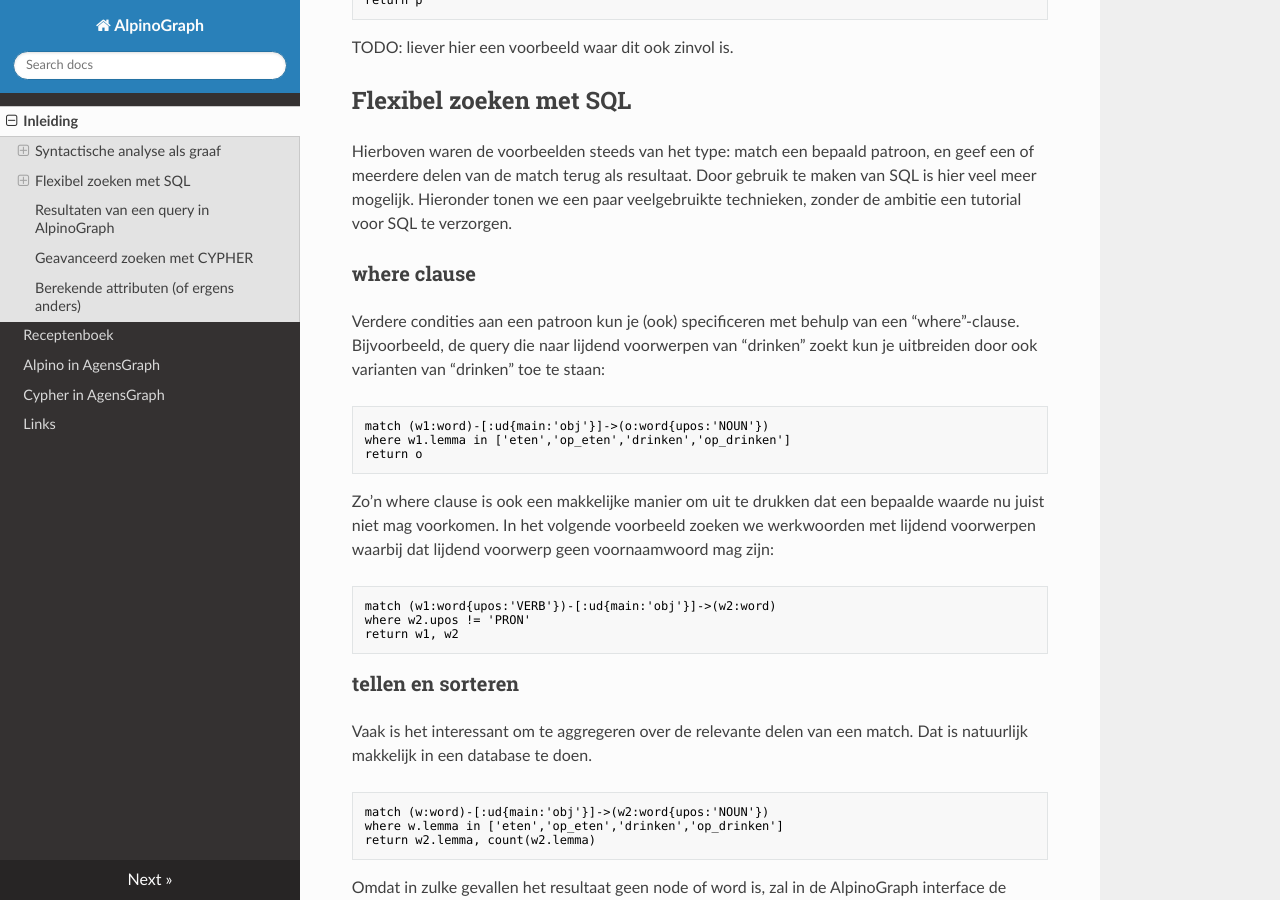
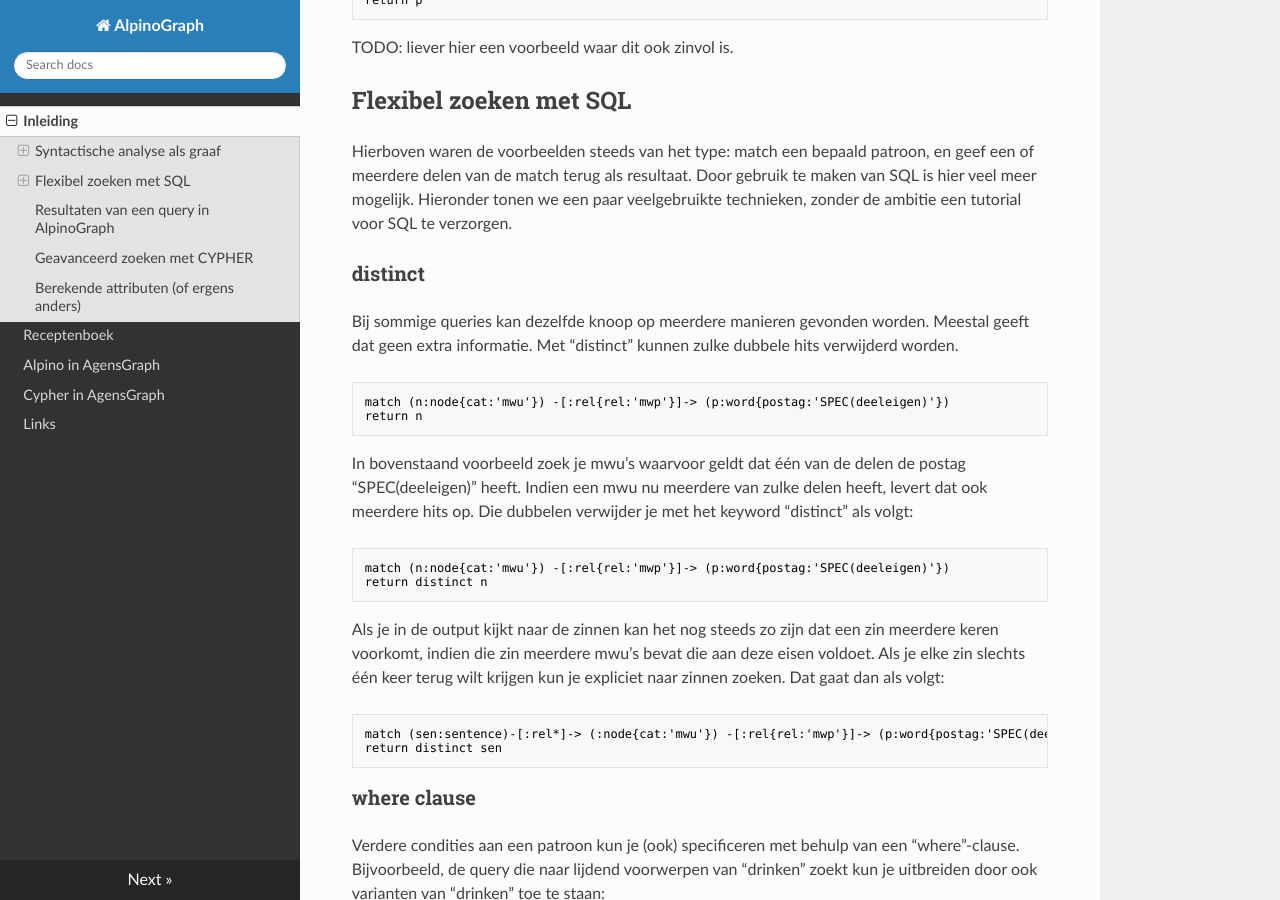
Before and after one commit to rug-compling/alpinograph-docs, an MkDocs documentation site: the page built from docs/index.md, in a window 1280 px wide and 900 px high, scrolled down 4102 px. Built offline with MkDocs 1.6.1, drawn with Linux system fonts in a browser that asks for light colours; nearby versions of some CDN libraries.

Commit message:
Update index.md
uitleg "distinct" toegevoegd

````diff
--- a/docs/index.md
+++ b/docs/index.md
@@ -163,6 +163,32 @@ TODO: liever hier een voorbeeld waar dit ook zinvol is.
 
 Hierboven waren de voorbeelden steeds van het type: match een bepaald patroon, en geef een of meerdere delen van de match terug als resultaat. Door gebruik te maken van SQL is hier veel meer mogelijk. Hieronder tonen we een paar veelgebruikte technieken, zonder de ambitie een tutorial voor SQL te verzorgen.
 
+### distinct
+
+Bij sommige queries kan dezelfde knoop op meerdere manieren gevonden worden. Meestal geeft dat geen extra informatie. Met "distinct" kunnen zulke dubbele hits verwijderd worden.
+
+```text
+match (n:node{cat:'mwu'}) -[:rel{rel:'mwp'}]-> (p:word{postag:'SPEC(deeleigen)'})
+return n
+```
+
+In bovenstaand voorbeeld zoek je mwu's waarvoor geldt dat één van de delen de postag "SPEC(deeleigen)" heeft. Indien een mwu nu meerdere van zulke delen heeft, levert dat ook meerdere hits op. Die dubbelen verwijder je met het keyword "distinct" als volgt:
+
+```text
+match (n:node{cat:'mwu'}) -[:rel{rel:'mwp'}]-> (p:word{postag:'SPEC(deeleigen)'})
+return distinct n
+```
+
+Als je in de output kijkt naar de zinnen kan het nog steeds zo zijn dat een zin meerdere keren voorkomt, indien die zin meerdere mwu's bevat die aan deze eisen voldoet. Als je elke zin slechts één keer terug wilt krijgen kun je expliciet naar zinnen zoeken. Dat gaat dan als volgt:
+
+```text
+match (sen:sentence)-[:rel*]-> (:node{cat:'mwu'}) -[:rel{rel:'mwp'}]-> (p:word{postag:'SPEC(deeleigen)'})
+return distinct sen
+```
+
+
+
+
 ### where clause
 
 Verdere condities aan een patroon kun je (ook) specificeren met behulp van een "where"-clause. Bijvoorbeeld, de query die naar lijdend voorwerpen van "drinken" zoekt kun je uitbreiden door ook varianten van "drinken" toe te staan:
````
